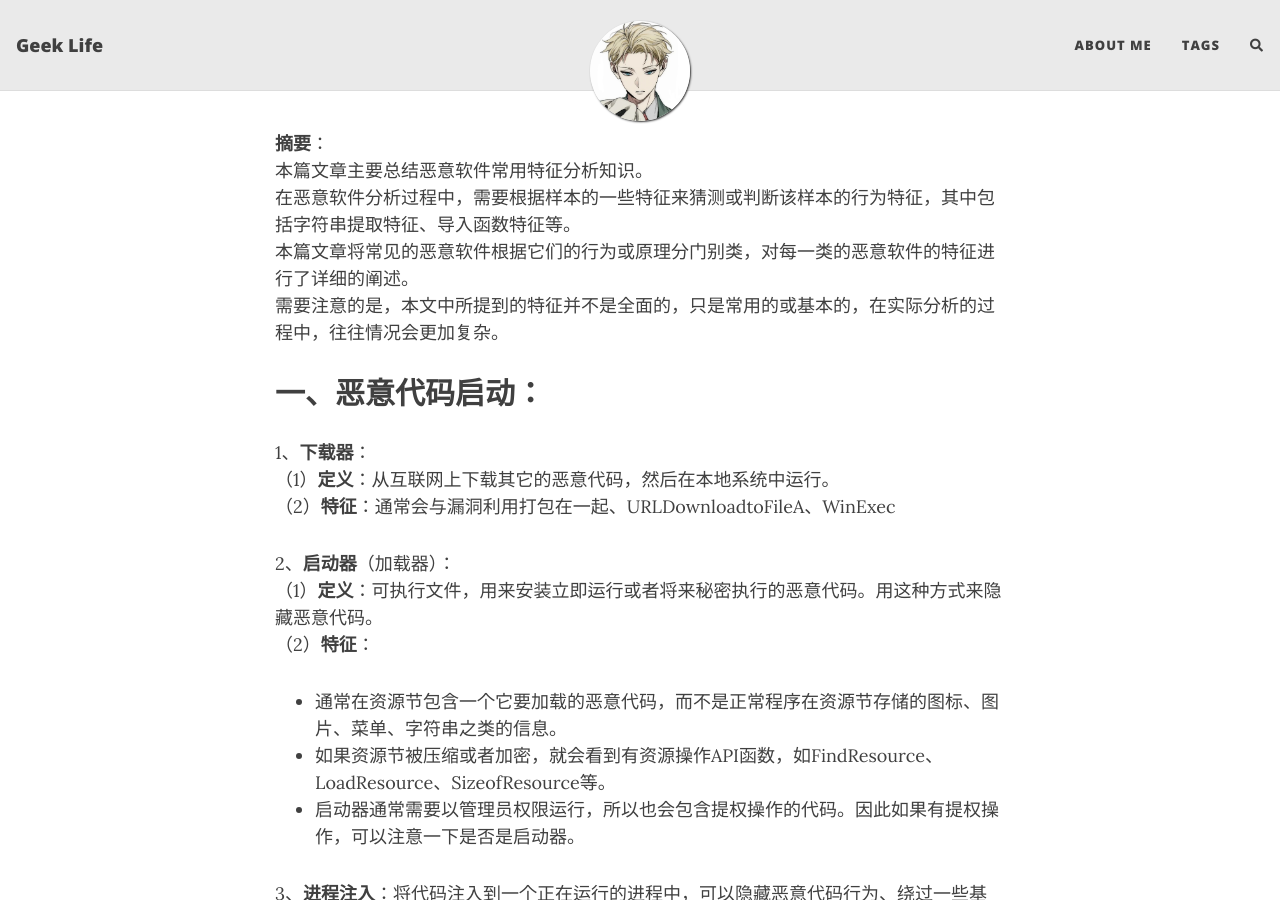
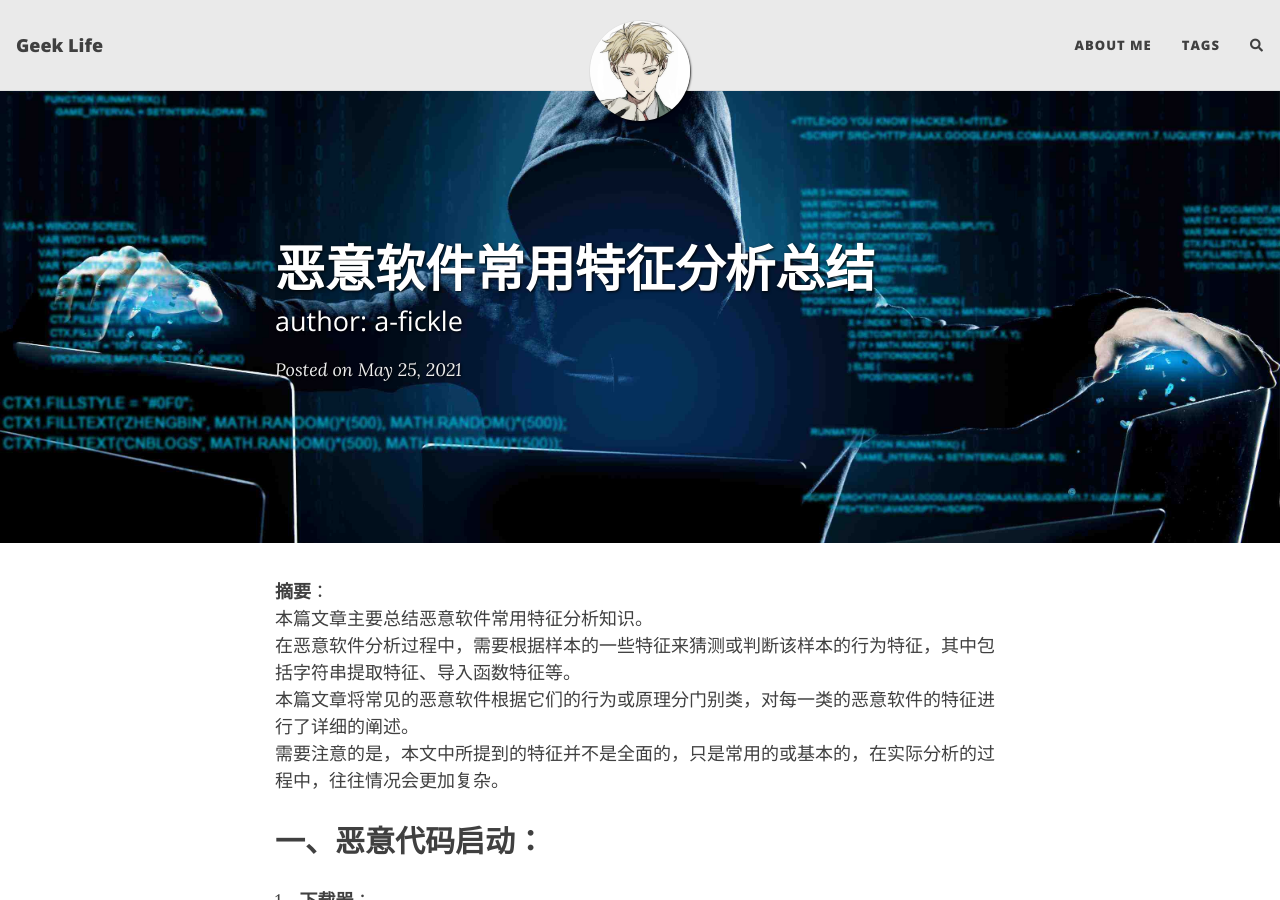
Before and after one commit to a-fickle/a-fickle.github.io, a Jekyll site: the page built from _posts/2021-05-25-恶意软件常用特征分析总结.md, in a window 1280 px wide and 900 px high. Built offline with Jekyll 4.4.1, drawn with Linux system fonts in a browser that asks for light colours; nearby versions of some CDN libraries; comment, search, counter and statistics services are not loaded.

Commit message:
Update 2021-05-25-恶意软件常用特征分析总结.md

```diff
--- a/_posts/2021-05-25-恶意软件常用特征分析总结.md
+++ b/_posts/2021-05-25-恶意软件常用特征分析总结.md
@@ -1,7 +1,7 @@
 ---
 layout: post
 title: 恶意软件常用特征分析总结
-subtitle: author: a-fickle
+subtitle: "author: a-fickle"
 date: 2021-05-25 00:00:00 +0800
 tag: [恶意软件分析,笔记]
 cover-img: /assets/img/2021-05-25-恶意软件常用特征分析总结/cover.png
```
